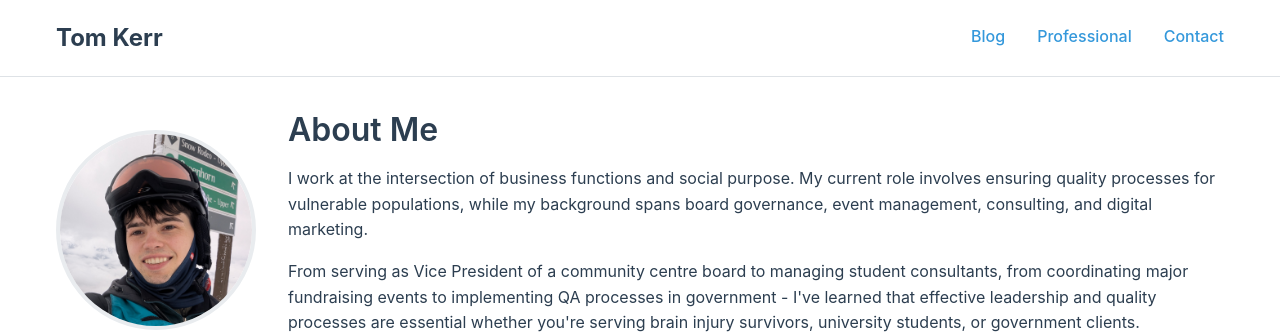
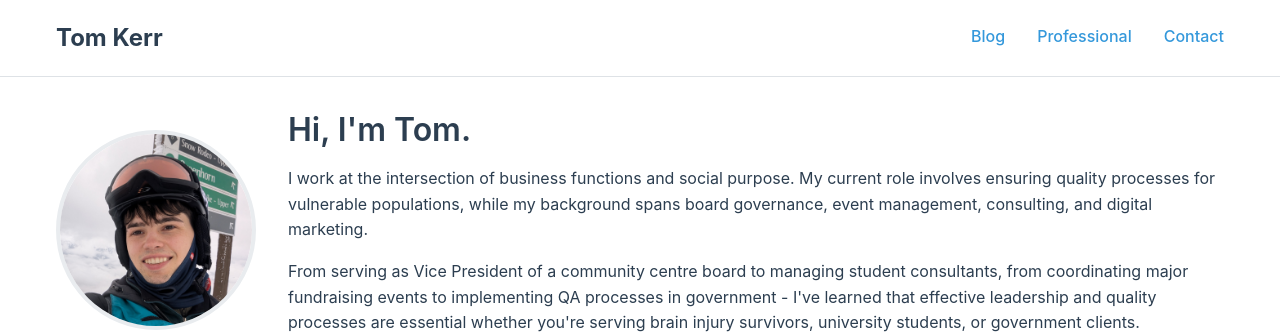
Before and after one commit to TDK250/Toms-Site, a Jekyll site: the page built from index.md, in a window 1280 px wide and 1357 px high. Shown: the top 334 px of the window. Built offline with Jekyll 4.4.1, drawn with Linux system fonts in a browser that asks for light colours.

Commit message:
Update index.md

```diff
--- a/index.md
+++ b/index.md
@@ -167,7 +167,7 @@ title: Home
          alt="Profile Picture"
          class="profile-image">
     <div class="hero-text">
-      <h2>About Me</h2>
+      <h2>Hi, I'm Tom.</h2>
       <p>I work at the intersection of business functions and social purpose. My current role involves ensuring quality processes for vulnerable populations, while my background spans board governance, event management, consulting, and digital marketing.</p>
 
       <p>From serving as Vice President of a community centre board to managing student consultants, from coordinating major fundraising events to implementing QA processes in government - I've learned that effective leadership and quality processes are essential whether you're serving brain injury survivors, university students, or government clients.</p>
```
